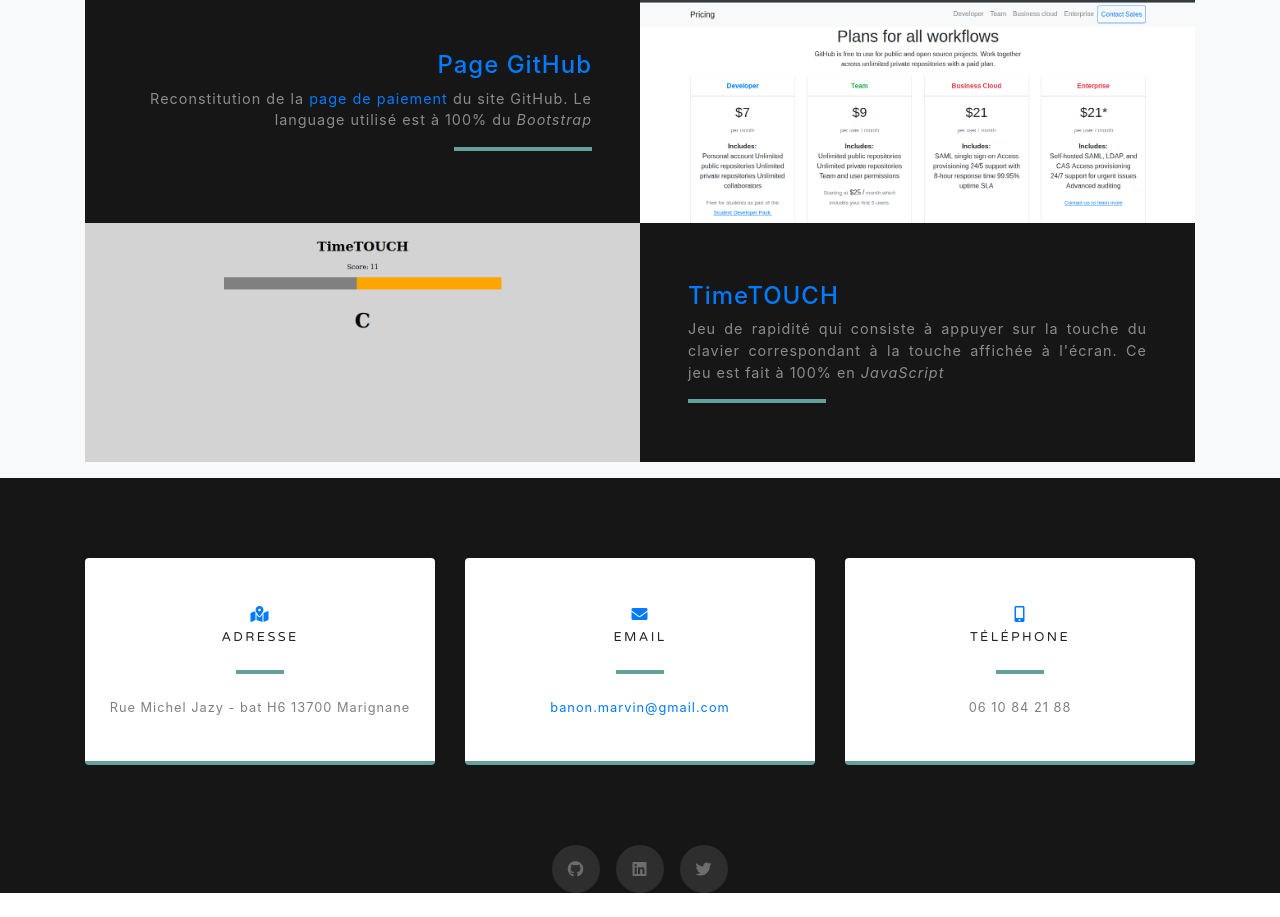
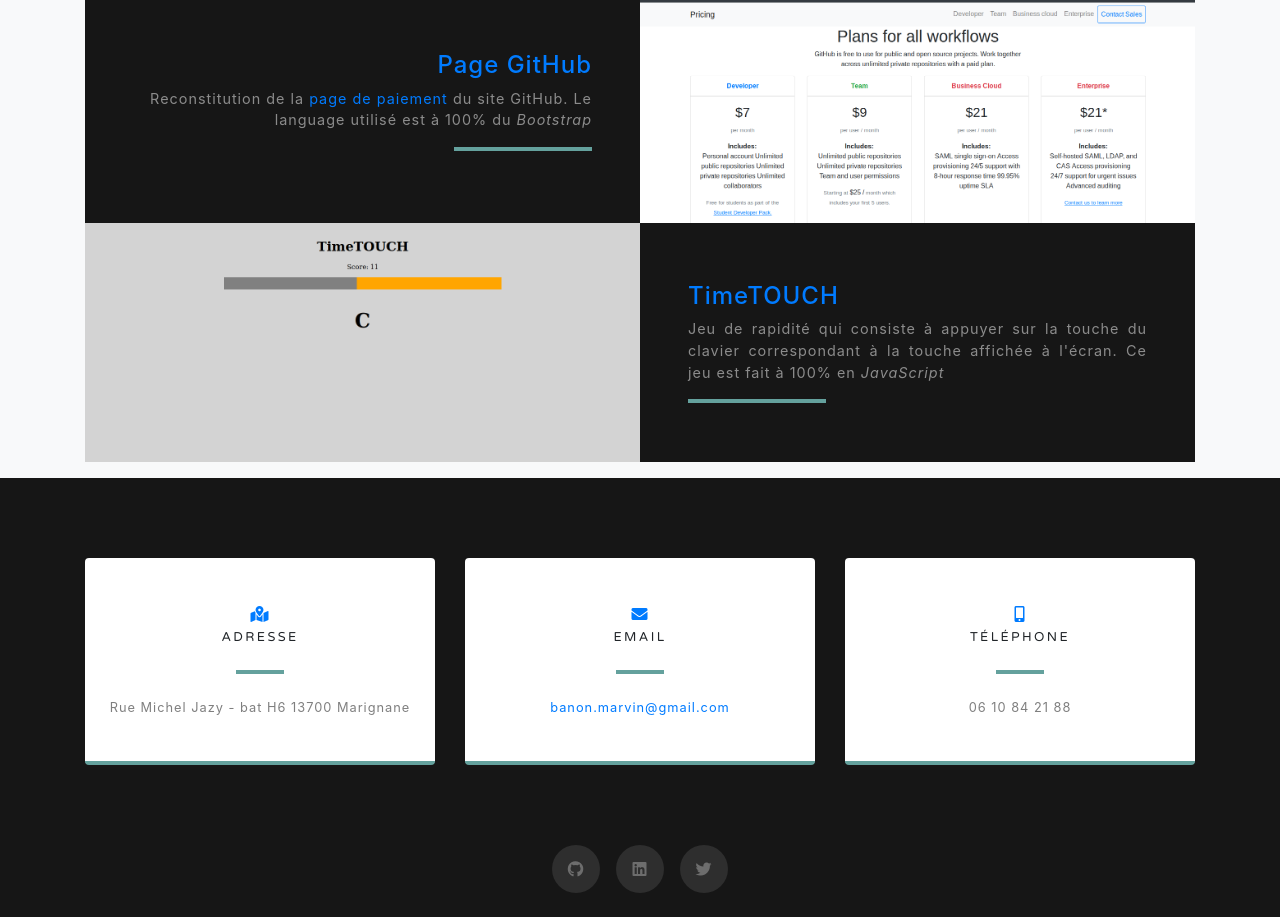
Before and after one commit to Banon-M/portFolioBanon, a website with bundled scripts: page index.html in a window 1280 px wide. Shown: the part 3505-4422 px from the top of the page. Before the commit the page ends 4398 px from the top, so only its background shows below. Built offline with nearby package versions, Linux system fonts and the light colour scheme.

Commit message:
margin footer

```diff
--- a/index.html
+++ b/index.html
@@ -382,7 +382,7 @@
         </div>
       </div>
 
-      <div class="social d-flex justify-content-center">
+      <div class="social d-flex justify-content-center pb-4">
         <a href="https://github.com/Banon-M" target="_blank" class="mx-2">
           <i class="fab fa-github"></i>
         </a>
```
